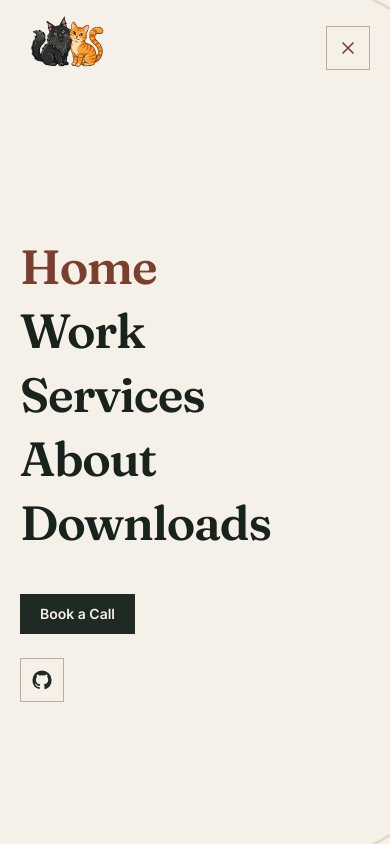
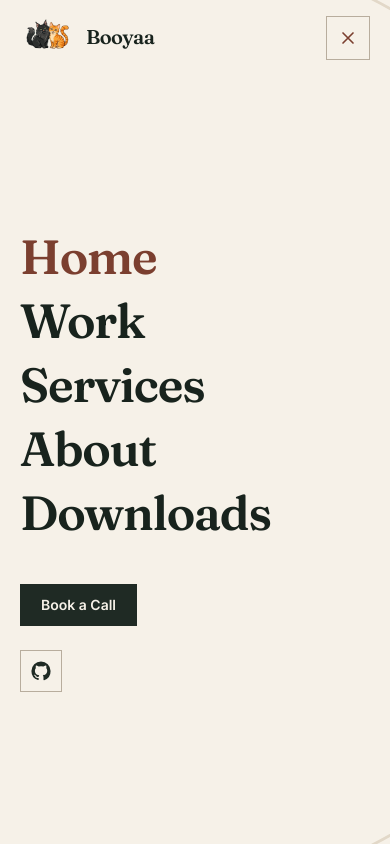
Before and after one commit to PPusola/Booyaa-Website, a Next.js app: page / in a window 390 px wide. Both pictures are taken after a click on the button "Open menu". Shown: the top 844 px of the page. Built offline with nearby package versions, Linux system fonts and the light colour scheme.

Commit message:
Changes to the website
- Added support for mobile view
- Removed Otto and Midoid from home page

```diff
--- a/app/caroline-does-numbers/page.tsx
+++ b/app/caroline-does-numbers/page.tsx
@@ -39,7 +39,7 @@ export default function CarolineDoesNumbersPage() {
                 href="https://www.carolinedoesnumbers.com/"
                 target="_blank"
                 rel="noopener noreferrer"
-                className="inline-flex items-center justify-center bg-[#1f2a24] px-5 py-2.5 text-sm font-semibold text-[#f6f1e8] transition hover:bg-[#7b3f2f]"
+                className="inline-flex items-center justify-center border border-[#1f2a24] bg-[#1f2a24] px-5 py-2.5 text-sm font-semibold text-[#f6f1e8] transition hover:border-[#7b3f2f] hover:bg-[#7b3f2f]"
               >
                 View live site
               </a>
--- a/app/download/page.tsx
+++ b/app/download/page.tsx
@@ -73,7 +73,7 @@ export default function Download() {
                     href={item.href}
                     target="_blank"
                     rel="noopener noreferrer"
-                    className="inline-flex items-center justify-center bg-[#1f2a24] px-5 py-2.5 text-sm font-semibold text-[#f6f1e8] transition hover:bg-[#7b3f2f]"
+                    className="inline-flex items-center justify-center border border-[#1f2a24] bg-[#1f2a24] px-5 py-2.5 text-sm font-semibold text-[#f6f1e8] transition hover:border-[#7b3f2f] hover:bg-[#7b3f2f]"
                   >
                     Download {item.name}
                   </a>
--- a/app/midoid/page.tsx
+++ b/app/midoid/page.tsx
@@ -100,7 +100,7 @@ export default function MiDoidPage() {
               href="https://github.com/PPusola/MiDoid/releases"
               target="_blank"
               rel="noopener noreferrer"
-              className="inline-flex items-center justify-center gap-2 bg-[#1f2a24] px-6 py-3 text-sm font-semibold text-[#f6f1e8] transition hover:bg-[#7b3f2f]"
+              className="inline-flex items-center justify-center gap-2 border border-[#1f2a24] bg-[#1f2a24] px-6 py-3 text-sm font-semibold text-[#f6f1e8] transition hover:border-[#7b3f2f] hover:bg-[#7b3f2f]"
             >
               <svg aria-hidden="true" className="h-4 w-4 shrink-0" fill="none" viewBox="0 0 24 24" stroke="currentColor" strokeWidth={2}>
                 <path strokeLinecap="round" strokeLinejoin="round" d="M9 3H5a2 2 0 00-2 2v14a2 2 0 002 2h14a2 2 0 002-2v-4M15 3h6m0 0v6m0-6L10 14" />
--- a/app/safe-home-restoration/page.tsx
+++ b/app/safe-home-restoration/page.tsx
@@ -66,7 +66,7 @@ export default function SafeHomeRestorationPage() {
                 href="https://safehomerestoration.ca/"
                 target="_blank"
                 rel="noopener noreferrer"
-                className="inline-flex items-center justify-center bg-[#1f2a24] px-5 py-2.5 text-sm font-semibold text-[#f6f1e8] transition hover:bg-[#7b3f2f]"
+                className="inline-flex items-center justify-center border border-[#1f2a24] bg-[#1f2a24] px-5 py-2.5 text-sm font-semibold text-[#f6f1e8] transition hover:border-[#7b3f2f] hover:bg-[#7b3f2f]"
               >
                 View live site
               </a>
--- a/components/ContactModal.tsx
+++ b/components/ContactModal.tsx
@@ -30,9 +30,11 @@ export function ContactModal({
   const [message, setMessage] = useState("");
   const [mounted, setMounted] = useState(false);
 
+  // Every variant carries a 1px border, including the solid one, so a primary
+  // button lines up edge-for-edge with the outlined buttons it sits beside.
   const buttonClass =
     variant === "primary"
-      ? "inline-flex items-center justify-center bg-[#1f2a24] px-5 py-2.5 text-sm font-semibold text-[#f6f1e8] transition hover:bg-[#7b3f2f]"
+      ? "inline-flex items-center justify-center border border-[#1f2a24] bg-[#1f2a24] px-5 py-2.5 text-sm font-semibold text-[#f6f1e8] transition hover:border-[#7b3f2f] hover:bg-[#7b3f2f]"
       : variant === "secondary"
         ? "inline-flex items-center justify-center border border-[#b8ad9d] px-5 py-2.5 text-sm font-semibold text-[#1f2a24] transition hover:border-[#1f2a24]"
         : variant === "light"
--- a/components/SiteChrome.tsx
+++ b/components/SiteChrome.tsx
@@ -15,15 +15,34 @@ const navLinks = [
 
 const displayFont = { fontFamily: "var(--font-display), Georgia, serif" };
 
-function BrandLogo({ className = "" }: { className?: string }) {
+/**
+ * Lockup of the cat mark and the Booyaa wordmark. The mark is decorative here
+ * (`alt=""`) because the name sits right beside it as real text, and every
+ * caller wraps this in a link that already carries an aria-label.
+ */
+function BrandLogo({
+  markClassName = "w-[4.5rem]",
+  nameClassName = "text-2xl",
+}: {
+  markClassName?: string;
+  nameClassName?: string;
+}) {
   return (
-    <Image
-      src="/booyaa-logo.png"
-      alt="Booyaa"
-      width={680}
-      height={460}
-      className={`block h-auto w-full object-contain ${className}`}
-    />
+    <span className="inline-flex items-center gap-2.5">
+      <Image
+        src="/booyaa-logo.png"
+        alt=""
+        width={680}
+        height={460}
+        className={`block h-auto shrink-0 object-contain ${markClassName}`}
+      />
+      <span
+        style={displayFont}
+        className={`font-semibold tracking-tight text-[#18231d] ${nameClassName}`}
+      >
+        Booyaa
+      </span>
+    </span>
   );
 }
 
@@ -72,9 +91,9 @@ export function SiteHeader() {
           <a
             href="/"
             aria-label="Booyaa home"
-            className="block w-24 shrink-0 transition-opacity hover:opacity-80 sm:w-28"
+            className="flex shrink-0 items-center transition-opacity hover:opacity-80"
           >
-            <BrandLogo />
+            <BrandLogo markClassName="w-14 sm:w-[4.5rem]" nameClassName="text-xl sm:text-2xl" />
           </a>
 
           <div className="ml-auto flex items-center gap-2">
@@ -90,7 +109,7 @@ export function SiteHeader() {
               onClick={() => setMenuOpen(true)}
               aria-expanded={menuOpen}
               aria-label="Open menu"
-              className="group inline-flex items-center gap-2 border border-[#b8ad9d] px-4 py-2 text-sm font-semibold text-[#1f2a24] transition hover:border-[#1f2a24] hover:bg-[#fffaf2]"
+              className="group inline-flex items-center gap-2 border border-[#b8ad9d] px-4 py-2.5 text-sm font-semibold text-[#1f2a24] transition hover:border-[#1f2a24] hover:bg-[#fffaf2]"
             >
               <span className="hidden sm:inline">Menu</span>
               <span className="relative block h-3.5 w-5">
@@ -103,9 +122,11 @@ export function SiteHeader() {
         </div>
       </header>
 
-      {/* Full-screen overlay menu */}
+      {/* Full-screen overlay menu. `overflow-hidden` clips the decorative arc
+          SVG below, which is intentionally wider than the viewport; without it
+          the arcs extend the document width and cause horizontal scroll. */}
       <div
-        className={`fixed inset-0 z-[100] transition-opacity duration-500 ${
+        className={`fixed inset-0 z-[100] overflow-hidden transition-opacity duration-500 ${
           menuOpen ? "pointer-events-auto opacity-100" : "pointer-events-none opacity-0"
         }`}
         aria-hidden={!menuOpen}
@@ -133,9 +154,9 @@ export function SiteHeader() {
               href="/"
               onClick={() => setMenuOpen(false)}
               aria-label="Booyaa home"
-              className="block w-24 transition-opacity hover:opacity-80 sm:w-28"
+              className="flex items-center transition-opacity hover:opacity-80"
             >
-              <BrandLogo />
+              <BrandLogo markClassName="w-14 sm:w-[4.5rem]" nameClassName="text-xl sm:text-2xl" />
             </a>
             <button
               type="button"
@@ -191,7 +212,7 @@ export function SiteHeader() {
                 href="https://github.com/PPusola"
                 target="_blank"
                 rel="noopener noreferrer"
-                className="inline-flex h-11 w-11 items-center justify-center border border-[#b8ad9d] text-[#1f2a24] transition hover:border-[#1f2a24] hover:bg-[#fffaf2]"
+                className="inline-flex h-[42px] w-[42px] items-center justify-center border border-[#b8ad9d] text-[#1f2a24] transition hover:border-[#1f2a24] hover:bg-[#fffaf2]"
                 aria-label="GitHub"
                 title="GitHub"
               >
@@ -212,7 +233,7 @@ export function SiteFooter() {
     <footer className="border-t border-[#d9d0c2] bg-[#f6f1e8] px-5 py-12 text-[#536156] sm:px-8">
       <div className="mx-auto grid max-w-7xl gap-10 lg:grid-cols-[1.1fr_1.4fr_1fr]">
         <div>
-          <a href="/" aria-label="Booyaa home" className="block w-28 transition-opacity hover:opacity-80">
+          <a href="/" aria-label="Booyaa home" className="inline-flex items-center transition-opacity hover:opacity-80">
             <BrandLogo />
           </a>
           <p className="mt-3 max-w-sm text-sm leading-6">Websites and lead-capture tools for home-services and local businesses.</p>
```
Also changed, not shown: app/page.tsx (+0 -43 lines), app/products/page.tsx (+4 -6 lines).
